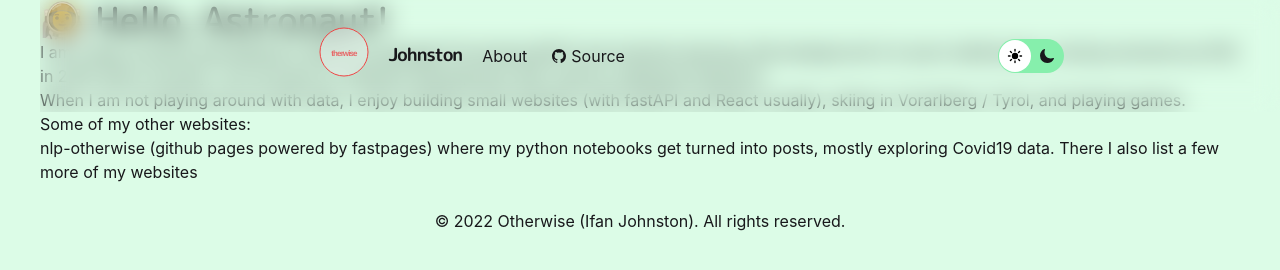
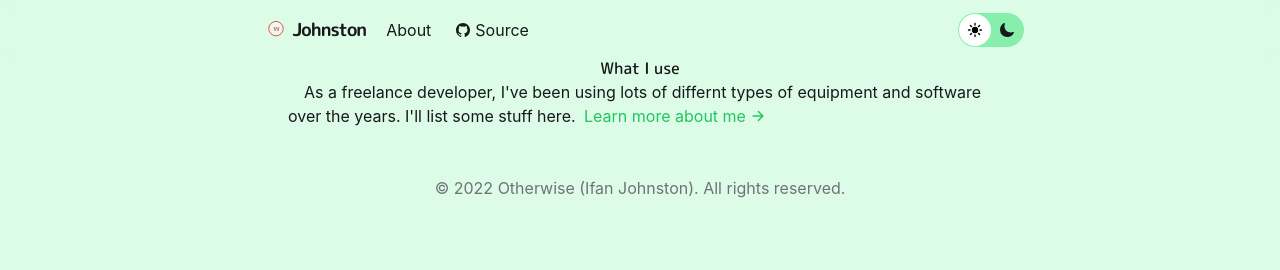
Before and after one commit to idjotherwise/otherwise-uses, an Astro site: page / in a window 1280 px wide. Built offline with nearby package versions, Linux system fonts and the light colour scheme; Astro itself is replaced by a stand-in of ours.

Commit message:
Make otherwise logo smaller and narrower, add content component

```diff
--- a/src/components/Body.astro
+++ b/src/components/Body.astro
@@ -1,4 +1,4 @@
 <body
-  class="bg-green-100 dark:bg-zinc-900 text-zinc-900 dark:text-zinc-300 break-words leading-6 transition-colors duration-500 px-10"
+  class="bg-green-100 dark:bg-zinc-900 text-zinc-900 dark:text-zinc-300 break-words leading-6 transition-colors duration-500"
   ><slot />
 </body>
--- /dev/null
+++ b/src/components/Content.astro
@@ -0,0 +1,9 @@
+---
+export interface Props {
+  className?: string
+}
+
+const { className = '' } = Astro.props
+---
+
+<article class={`px-8 mx-auto max-w-3xl ${className}`}><slot /></article>
--- a/src/components/Footer.astro
+++ b/src/components/Footer.astro
@@ -1,13 +1,9 @@
 ---
+import { HOMEPAGE_URL } from "../config";
+
 const today = new Date();
 ---
 
-<footer>
-	&copy; {today.getFullYear()} Otherwise (Ifan Johnston). All rights reserved.
+<footer class="text-zinc-500 p-4 text-center">
+	&copy; {today.getFullYear()} <a href={HOMEPAGE_URL}>Otherwise (Ifan Johnston)</a>. All rights reserved.
 </footer>
-<style>
-	footer {
-		padding: 25px;
-		text-align: center;
-	}
-</style>
--- a/src/components/icons/otherwise.tsx
+++ b/src/components/icons/otherwise.tsx
@@ -3,8 +3,9 @@ import React from 'react'
 export default function OtherwiseIcon() {
   return (
     <svg
-      className="w-20 h-20 inline-block transition-transform group-hover:rotate-[-20deg]"
+      className="w-[1.5rem] h-[1.5rem] inline-block transition-transform group-hover:rotate-[-20deg]"
       xmlns="http://www.w3.org/2000/svg"
+      viewBox="0 0 25 25"
     >
       <g
         className="overflow-hidden"
@@ -16,12 +17,12 @@ export default function OtherwiseIcon() {
         }}
       >
         <text className="fill-red-600" y="50%" x="50%">
-          therwise
+          w
         </text>
         <circle
           className="stroke-red-500 stroke-1 fill-white group-hover:fill-gray-400"
           cx="50%"
-          cy="45%"
+          cy="40%"
           r="30%"
           fill-opacity="0.3"
         />
--- a/src/pages/index.astro
+++ b/src/pages/index.astro
@@ -3,7 +3,9 @@ import BaseHead from '../components/BaseHead.astro';
 import Header from '../components/Header.astro';
 import Footer from '../components/Footer.astro';
 import Body from '../components/Body.astro';
-import { SITE_TITLE, SITE_DESCRIPTION } from '../config';
+import { SITE_TITLE, SITE_DESCRIPTION, HOMEPAGE_URL } from '../config';
+import Content from '../components/Content.astro';
+import { IoArrowForward } from 'react-icons/io5';
 ---
 
 <!DOCTYPE html>
@@ -13,21 +15,15 @@ import { SITE_TITLE, SITE_DESCRIPTION } from '../config';
 	</head>
 	<Body>
 		<Header title={SITE_TITLE} />
-		<main>
-			<h1 class="font-mplus text-4xl">🧑‍🚀 Hello, Astronaut!</h1>
-			<p>
-        I am a data scientist specialising in Natural Language Processing (NLP) and machine learning. My background is in pure mathematics, having received my PhD in 2019. More recently, I am focused on software development with Julia for statistical inference.
-      </p>
-
-<p>When I am not playing around with data, I enjoy building small websites (with fastAPI and React usually), skiing in Vorarlberg / Tyrol, and playing games.</p>
-
-
-<p>Some of my other websites:</p>
-<ul>
-<li>
-  nlp-otherwise (github pages powered by fastpages) where my python notebooks get turned into posts, mostly exploring Covid19 data. There I also list a few more of my websites
-</li>
-</ul>
+		<main class="pt-[56px]">
+      <h1 class="font-mplus text-center"> What I use</h1>
+      <Content>
+        <section>
+          <p class="mb-8 indent-4">As a freelance developer, I&apos;ve been using lots of differnt types of equipment and software over the years. I'll list some stuff here.
+            <a class="inline-flex items-center gap-1 indent-1 text-green-500" href={HOMEPAGE_URL}>Learn more about me<IoArrowForward className="inline" /></a>
+          </p>
+        </section>
+      </Content>
 		</main>
 		<Footer />
 	</Body>
```
